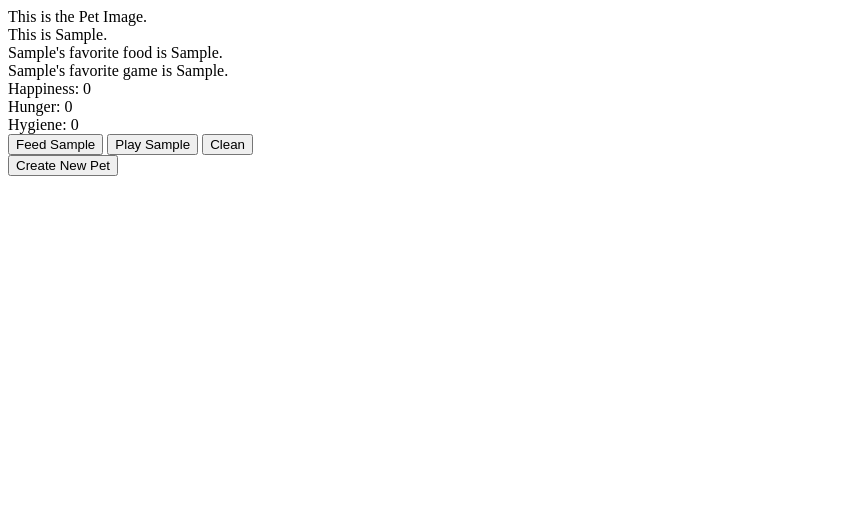
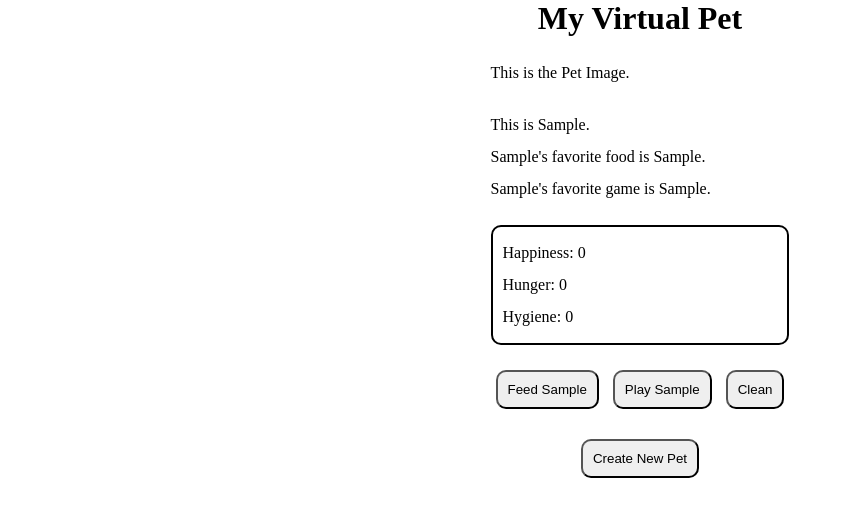
Before and after one commit to timotheemcdonald/pet-prototype, a plain HTML site: page index.html in a window 1280 px wide. Both pictures are taken after typing "Sample", "Sample", "Sample" into the empty fields and a click on the button "Create Your Pet". Shown: the whole page, without its empty margins (0-844 px from the left). Drawn offline with Linux system fonts and the light colour scheme.

Commit message:
added basic styling

```diff
--- a/index.html
+++ b/index.html
@@ -10,6 +10,9 @@
 </head>
 <body>
 
+    <header>
+        <h1>My Virtual Pet</h1>
+    </header>
 
 
     <div id="pet-info">
@@ -17,7 +20,9 @@
         <div>My Pet's Favorite Food is <input type="text" id="create-food">.</div>
         <div>My Pet's Favorite Game is <input type="text" id="create-game">.</div>
 
+        <div class="start">
         <button onclick="createPet()">Create Your Pet</button>
+    </div>
     </div>
 
     <div id="pet-display" class="hide">
--- a/style.css
+++ b/style.css
@@ -1,3 +1,53 @@
+* {
+    padding: 0;
+    margin: 0;
+    box-sizing: border-box;
+}
+
+body{
+    display: flex;
+    justify-content: center;
+    flex-direction: column;
+    align-items: center;
+}
+
+#pet-bio{
+    margin-top:20px;
+    margin-bottom:20px;
+}
+
+#pet-status {
+    margin-bottom: 20px;
+    border: 2px solid black;
+    border-radius: 10px;
+    padding: 10px;
+}
+
+button {
+    padding: 10px;
+    border-radius: 10px;
+    margin: 5px;
+}
+
+.new {
+    margin-top: 20px;
+    display: flex;
+    justify-content: center;
+}
+
+.start{
+    margin-top: 20px;
+    display: flex;
+    justify-content: center;
+}
+
+
+
 .hide {
     display: none;
 }
+
+#pet-info, #pet-display {
+    margin: 20px;
+    line-height: 2;
+}
```
